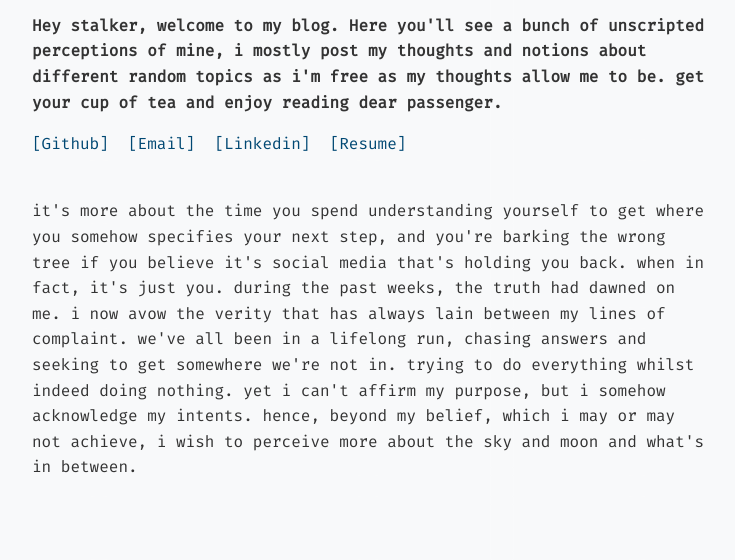
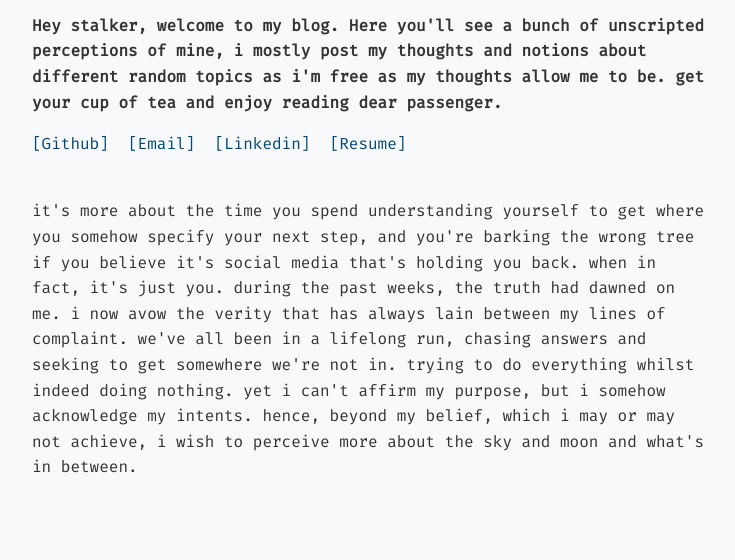
Before and after one commit to rknastenka/rknastenka.com, a React app: page / in a window 1280 px wide. Shown: the part 166-726 px from the top of the page, without its empty margins (272-1007 px from the left). Built offline with nearby package versions, Linux system fonts and the light colour scheme.

Commit message:
more edits

```diff
--- a/src/pages/Home.jsx
+++ b/src/pages/Home.jsx
@@ -24,7 +24,7 @@ export default function Home() {
 
                 <p>
                     it's more about the time you spend understanding yourself
-                    to get where you somehow specifies your next step,
+                    to get where you somehow specify your next step,
                     and you're barking the wrong tree if you believe it's social media
                     that's holding you back. when in fact, it's just you. during the past weeks,
                     the truth had dawned on me. i now avow the verity that has
```
